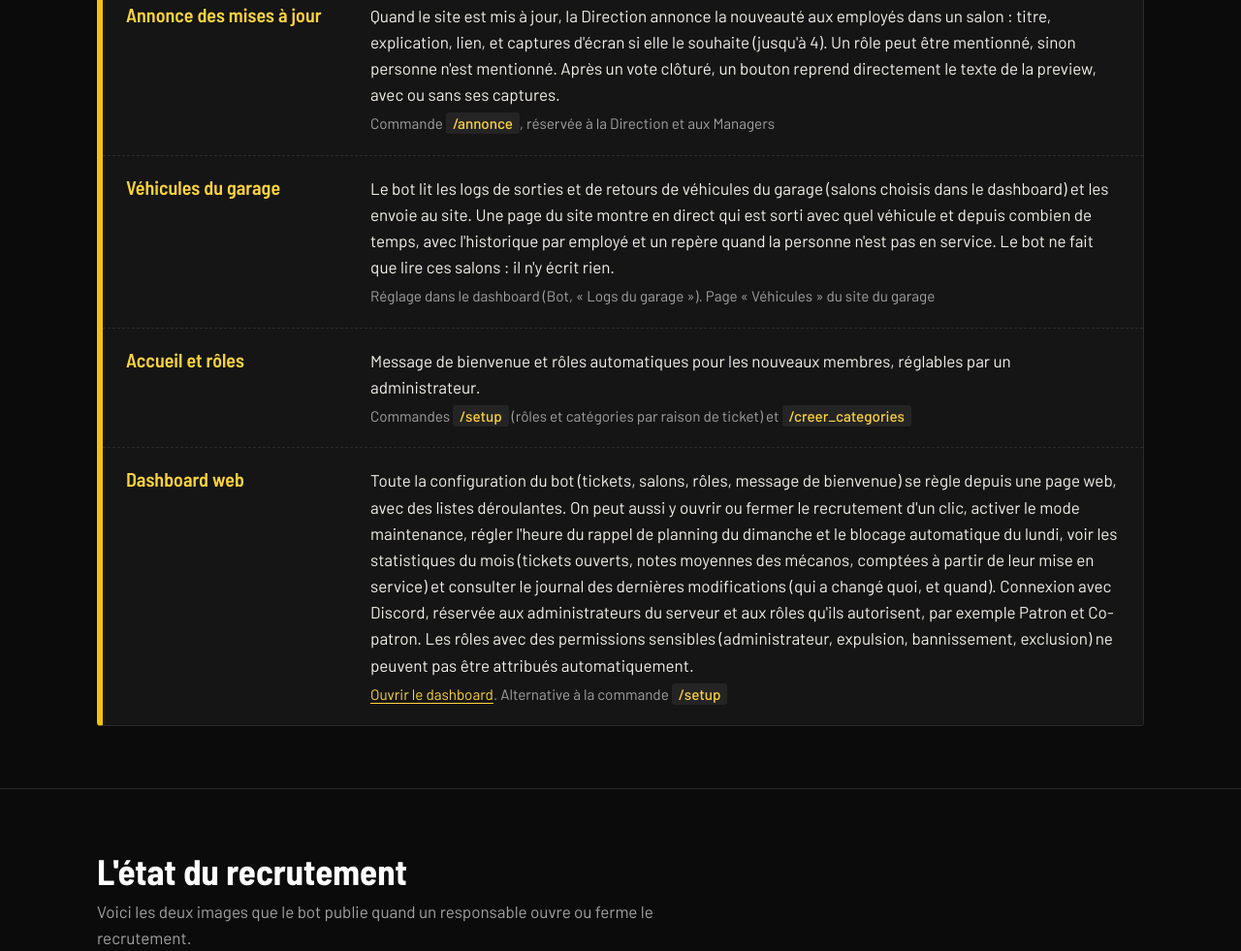
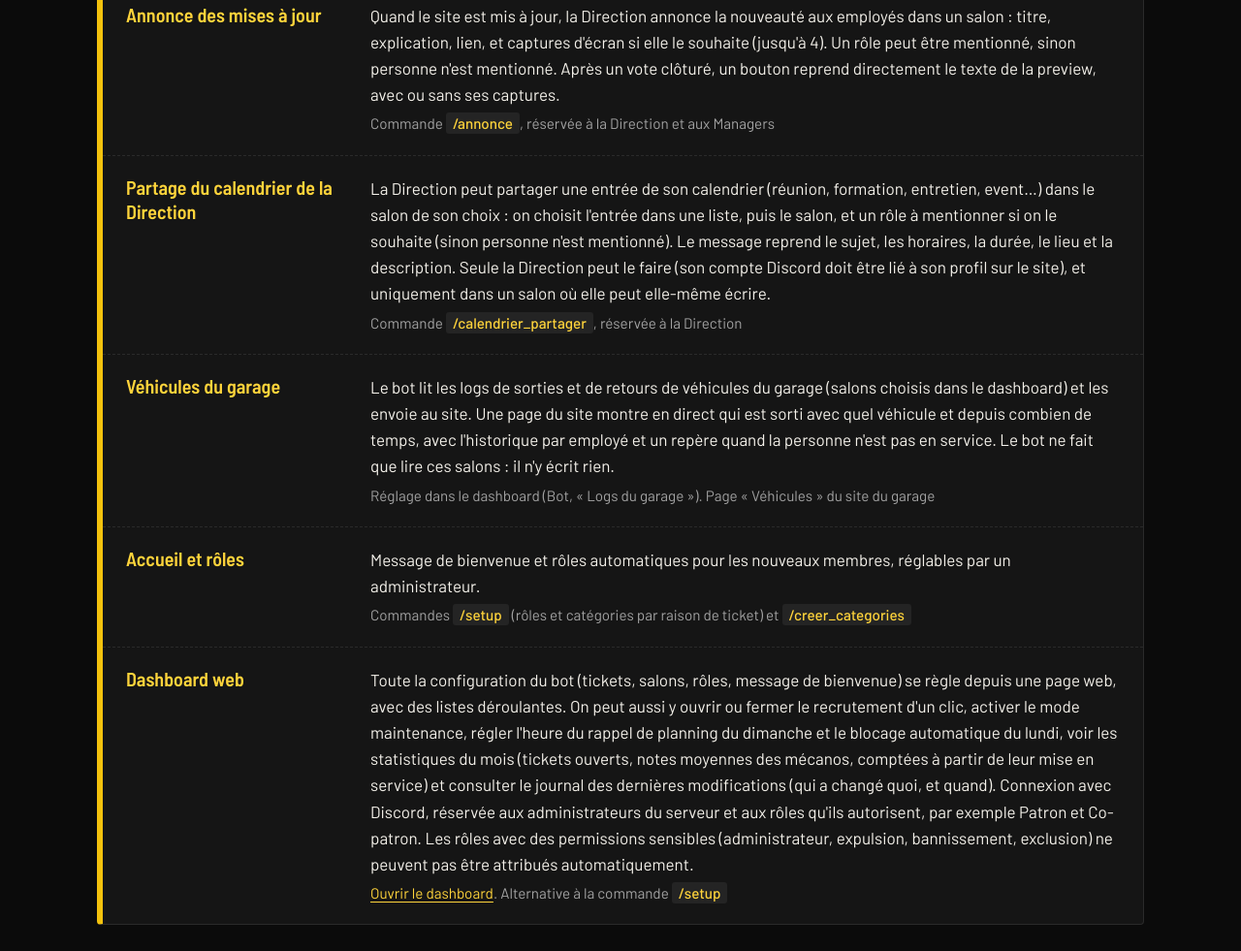
Before and after one commit to ChoupiViP/BOT-bayside-Garage-Paleto, a plain HTML site: page index.html in a window 1280 px wide. Shown: the part 2111-3092 px from the top of the page at 97% size. Drawn offline with Linux system fonts and the light colour scheme.

Commit message:
Site du bot : ajoute le partage du calendrier de la Direction (/calendrier_partager)
Branche de documentation, à fusionner en même temps que la fonctionnalité du bot : pas de mise en production.

Co-Authored-By: Claude Sonnet 5.5 <noreply@anthropic.com>
Claude-Session: https://claude.ai/code/session_01NPJFyD7vFiMZLqL3UJPPtj

```diff
--- a/index.html
+++ b/index.html
@@ -193,6 +193,11 @@
               <small>Commande <code>/annonce</code>, réservée à la Direction et aux Managers</small></p>
           </div>
           <div class="job">
+            <h3>Partage du calendrier de la Direction</h3>
+            <p>La Direction peut partager une entrée de son calendrier (réunion, formation, entretien, event…) dans le salon de son choix : on choisit l'entrée dans une liste, puis le salon, et un rôle à mentionner si on le souhaite (sinon personne n'est mentionné). Le message reprend le sujet, les horaires, la durée, le lieu et la description. Seule la Direction peut le faire (son compte Discord doit être lié à son profil sur le site), et uniquement dans un salon où elle peut elle-même écrire.
+              <small>Commande <code>/calendrier_partager</code>, réservée à la Direction</small></p>
+          </div>
+          <div class="job">
             <h3>Véhicules du garage</h3>
             <p>Le bot lit les logs de sorties et de retours de véhicules du garage (salons choisis dans le dashboard) et les envoie au site. Une page du site montre en direct qui est sorti avec quel véhicule et depuis combien de temps, avec l'historique par employé et un repère quand la personne n'est pas en service. Le bot ne fait que lire ces salons : il n'y écrit rien.
               <small>Réglage dans le dashboard (Bot, « Logs du garage »). Page « Véhicules » du site du garage</small></p>
```
